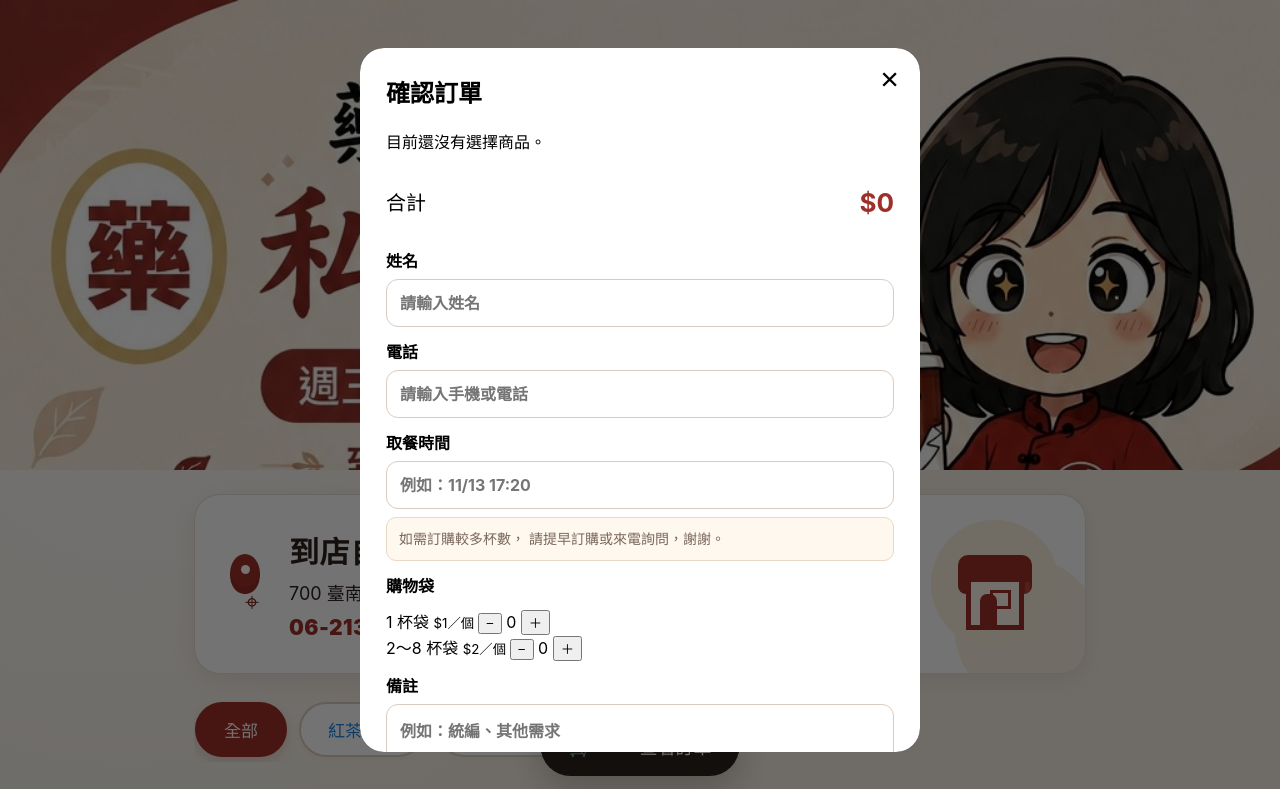
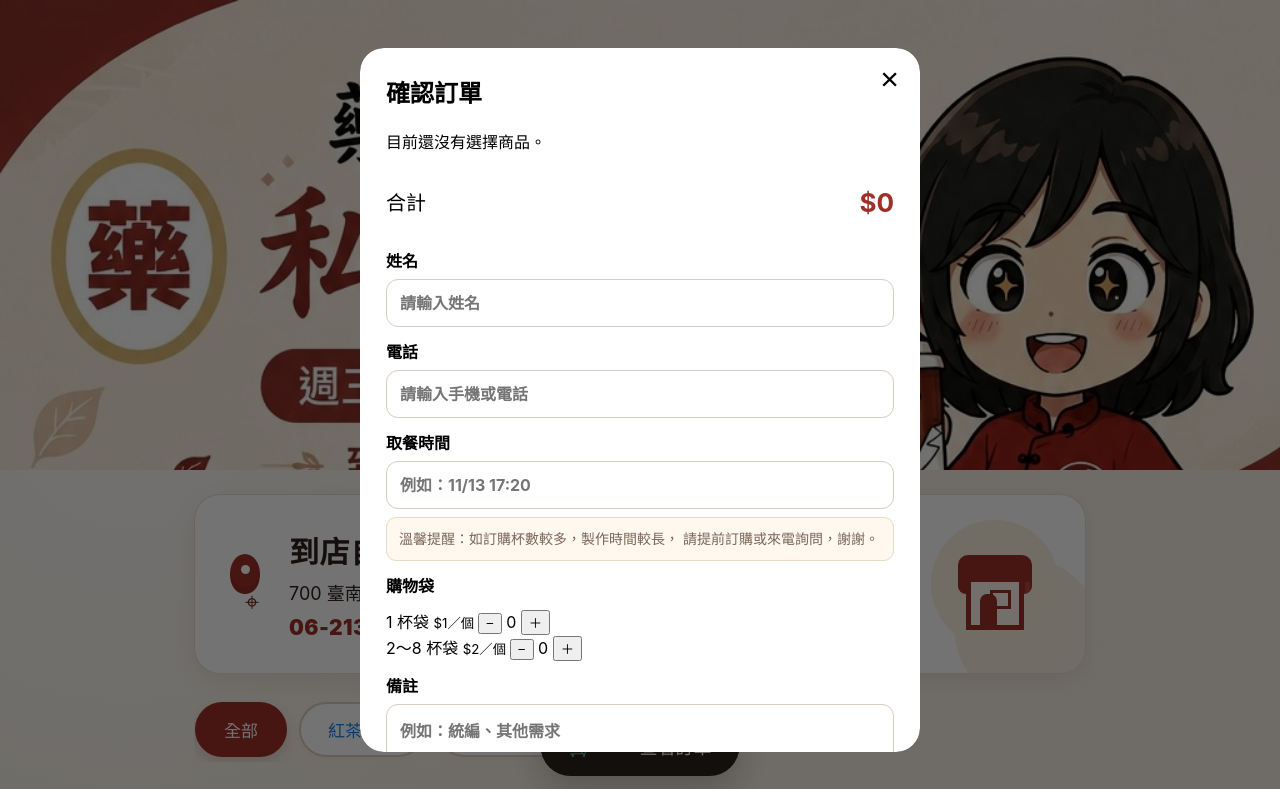
Before and after one commit to hu17an17-ops/pharmacists-tea-house3.0, a website: page public/index.html in a window 1280 px wide. Both pictures are taken after a click on the button "查看訂單". Shown: the top 789 px of the page. Drawn offline with Linux system fonts and the light colour scheme.

Commit message:
Update index.html

```diff
--- a/public/index.html
+++ b/public/index.html
@@ -251,8 +251,8 @@
           line-height:1.6;
         "
       >
-        如需訂購較多杯數，
-        請提早訂購或來電詢問，謝謝。
+        溫馨提醒：如訂購杯數較多，製作時間較長，
+        請提前訂購或來電詢問，謝謝。
       </div>
 
 
```
